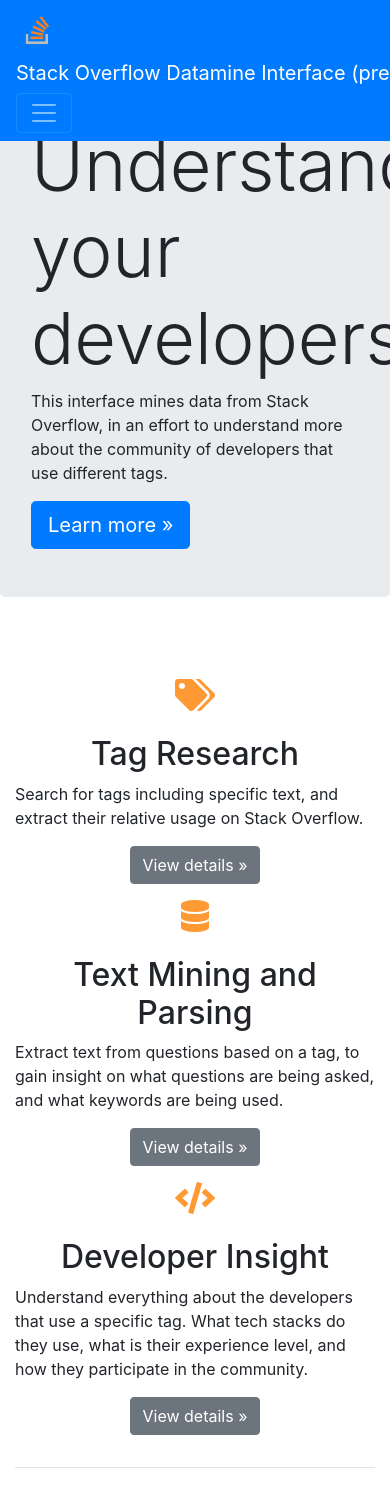
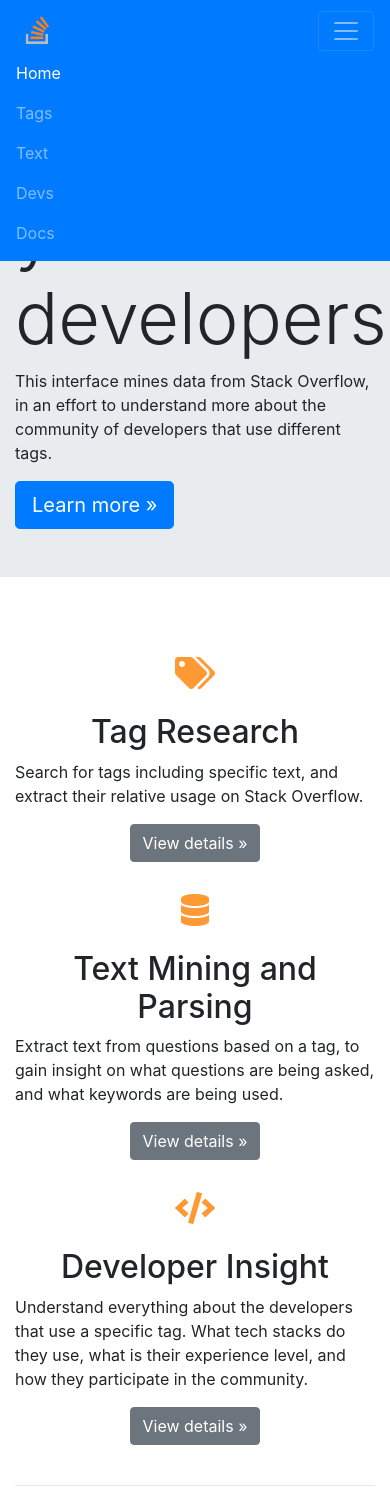
Before and after one commit to trevorbye/azure_so_datamine, a Flask app: page / in a window 390 px wide, after a click that opens the changed part; the page is wider, and only the part inside the window is pictured. Before the commit the page ends 1468 px from the top of that part, so only its background shows below. Run offline with Flask 2, Linux system fonts and the light colour scheme; some libraries are stand-ins or nearby versions.

Commit message:
fixed mobile responsiveness

```diff
--- a/static/main.css
+++ b/static/main.css
@@ -1,9 +1,13 @@
-body {
-  padding-top: 40px;
+.input-true {
+  padding-top: 100px;
+}
+
+.input-false {
+    padding-top: 30px;
 }
 
 .container {
-    padding-top: 50px
+    padding-top: 40px;
 }
 
 .btn btn-outline-secondary:focus, .btn btn-outline-secondary:active {
--- a/templates/index.html
+++ b/templates/index.html
@@ -9,23 +9,31 @@
     <meta charset="UTF-8">
     <title>{{title}}</title>
 </head>
-<body>
-    <nav class="navbar navbar-expand-md navbar-dark bg-primary fixed-top">
-      <span><img class="logo" src="/static/so-icon.png" width="45" height="45"></span>
-      <a class="navbar-brand" href="/">Stack Overflow Datamine Interface (preview)</a>
-      <button class="navbar-toggler" type="button" data-toggle="collapse" data-target="#navbarsExampleDefault" aria-controls="navbarsExampleDefault" aria-expanded="false" aria-label="Toggle navigation">
-        <span class="navbar-toggler-icon"></span>
-      </button>
 
-      <div class="collapse navbar-collapse" id="navbarsExampleDefault">
+<nav class="navbar navbar-expand-md navbar-dark bg-primary fixed-top">
+  <span><a href="/"><img class="logo" src="/static/so-icon.png" width="45" height="45"></a></span>
+  <a class="navbar-brand d-none d-sm-block" href="/">Stack Overflow Datamine Interface (preview)</a>
 
+  <button class="navbar-toggler" type="button" data-toggle="collapse" data-target="#navbarsExampleDefault" aria-controls="navbarsExampleDefault" aria-expanded="false" aria-label="Toggle navigation">
+    <span class="navbar-toggler-icon"></span>
+  </button>
+
+  <div class="collapse navbar-collapse" id="navbarsExampleDefault">
+      <div class="navbar-nav">
+        <a class="nav-item nav-link active" href="/">Home</a>
+        <a class="nav-item nav-link" href="/tags">Tags</a>
+        <a class="nav-item nav-link" href="/text-analytics">Text</a>
+        <a class="nav-item nav-link" href="/devs">Devs</a>
+          <a class="nav-item nav-link" href="/learn-more">Docs</a>
       </div>
-    </nav>
+  </div>
+</nav>
 
+<body class="input-false">
     <main role="main">
 
       <!-- Main jumbotron for a primary marketing message or call to action -->
-      <div class="jumbotron">
+      <div class="jumbotron jumbotron-fluid">
         <div class="container">
           <h1 class="display-3">Understand your developers</h1>
           <p>This interface mines data from Stack Overflow, in an effort to understand more about the community of developers that use different tags. </p>
@@ -35,7 +43,7 @@
 
       <div class="container">
         <div class="row">
-          <div class="col-md-4">
+          <div class="col-md-4 mb-2 mt-2">
             <div class="text-center">
               <i class="fa fa-tags fa-2x" aria-hidden="true" id="icon-1"></i>
             </div>
@@ -49,7 +57,7 @@
               <p><a class="btn btn-secondary" href="/tags" role="button">View details &raquo;</a></p>
             </div>
           </div>
-          <div class="col-md-4">
+          <div class="col-md-4 mb-2 mt-2">
             <div class="text-center">
               <i class="fa fa-database fa-2x" aria-hidden="true" id="icon-3"></i>
             </div>
@@ -63,7 +71,7 @@
               <p><a class="btn btn-secondary" href="/text-analytics" role="button">View details &raquo;</a></p>
             </div>
           </div>
-          <div class="col-md-4">
+          <div class="col-md-4 mb-2 mt-2">
             <div class="text-center">
               <i class="fa fa-code fa-2x" aria-hidden="true" id="icon-2"></i>
             </div>
```
Also changed, not shown: templates/devs.html (+4 -3 lines), templates/learn-more.html (+5 -4 lines), templates/tags.html (+4 -3 lines), templates/text.html (+9 -5 lines).
